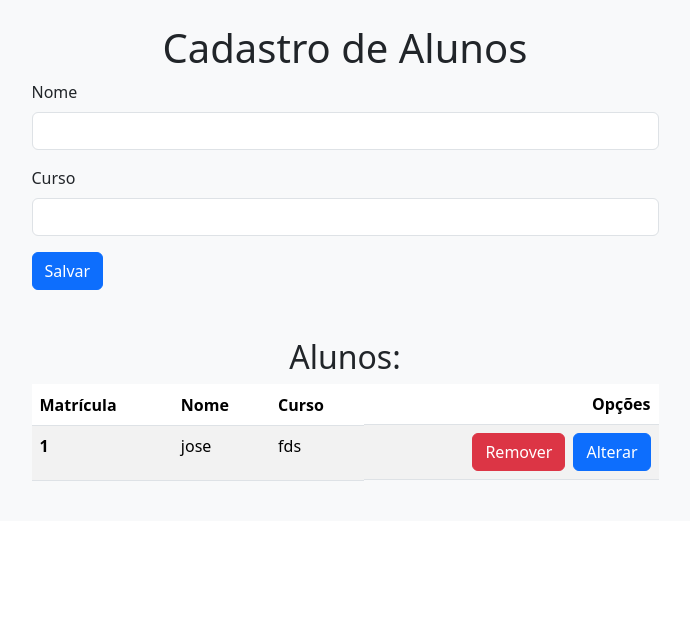
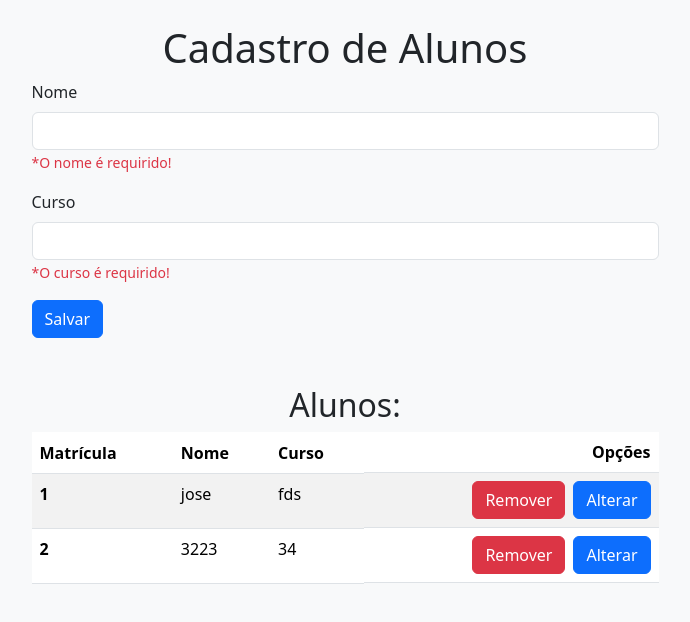
Before and after one commit to ojosegarcia/cad-aluno, an Angular app: page / in a window 1280 px wide. Both pictures are taken after typing "Sample", "Sample" into the empty fields and a click on the button "Salvar". Shown: the top 622 px of the page, without its empty margins (295-985 px from the left). Built offline with nearby package versions, Linux system fonts and the light colour scheme; no server answers; data requests are answered from the project's data file.

Commit message:
Implementação de validação do formulário

```diff
--- a/db.json
+++ b/db.json
@@ -4,6 +4,11 @@
       "id": 1,
       "name": "jose",
       "course": "fds"
+    },
+    {
+      "id": 2,
+      "name": "3223",
+      "course": "34"
     }
   ]
 }
--- a/src/app/students/students.component.html
+++ b/src/app/students/students.component.html
@@ -10,6 +10,9 @@
                     id="nome"
                     formControlName="name"
                     />
+                    <small *ngIf="submited && name.hasError('minlength')" class="text-danger"> *O nome tem que ter no mínimo 3 caracteres</small>
+                    <small *ngIf="submited && course.hasError('required')"class="text-danger"> *O nome é requirido!</small>
+
                 </div>
 
                 <div class="mb-3">
@@ -17,6 +20,7 @@
                     <input type="text" class="form-control"
                     id="none"
                     formControlName="course"/>
+                    <small *ngIf="submited && course.hasError('required')"class="text-danger"> *O curso é requirido!</small>
                 </div>
                 <button type="submit"
                  class="btn btn-primary"
--- a/src/app/students/students.component.ts
+++ b/src/app/students/students.component.ts
@@ -1,6 +1,6 @@
 import { Component, OnInit } from '@angular/core';
 import { Student } from '../student';
-import { FormBuilder, FormGroup } from '@angular/forms';
+import { FormBuilder, FormGroup, Validators } from '@angular/forms';
 import { StudentService } from '../student.service';
 
 
@@ -13,6 +13,7 @@ export class StudentsComponent implements OnInit{
   students: Student[] = [];
   formGroupStudent: FormGroup;
   isEditing: boolean = false;
+  submited: boolean = false;
 
   ngOnInit(): void {
     this.loadStudents();
@@ -29,29 +30,36 @@ export class StudentsComponent implements OnInit{
     ){
     this.formGroupStudent = formBuilder.group({
       id : [''],
-      name : [''],
-      course : ['']
+      name : ['', [Validators.minLength(3), Validators.required]],
+      course : ['',Validators.required]
     });
   }
 
   save(){
+    this.submited=true;
+    if(this.formGroupStudent.valid){
     if(this.isEditing){
     this.service.update(this.formGroupStudent.value).subscribe({
       next: () => {
         this.loadStudents();
         this.isEditing= false;
+         this.submited= false;
+
       }
-
-    });
+    })
   }
 
   else{
     this.service.save(this.formGroupStudent.value).subscribe({
-      next: data => this.students.push(data)
-    });
+      next: data => {
+        this.students.push(data)
+        this.submited = false;
+
+    }});
   }
   this.formGroupStudent.reset();
 }
+  }
   delete(student:Student){
     this.service.delete(student) .subscribe({
       next: () => this.loadStudents()
@@ -62,4 +70,11 @@ export class StudentsComponent implements OnInit{
     this.formGroupStudent.setValue(student);
     this.isEditing= true;
   }
+
+  get name():any {
+    return this.formGroupStudent.get("name");
+  }
+  get course():any {
+  return this.formGroupStudent.get("course");
 }
+}
```
